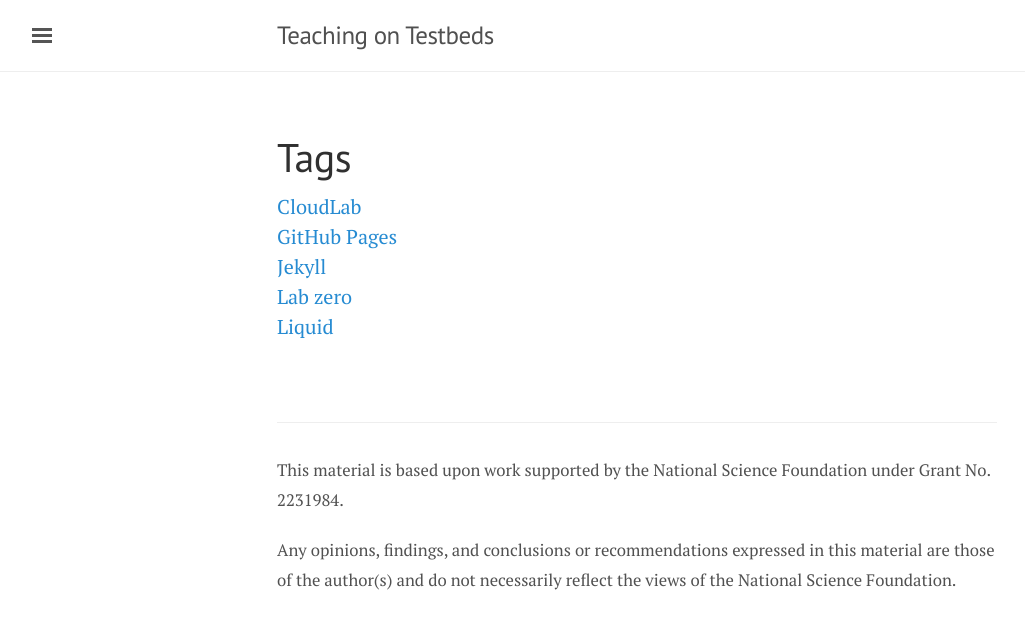
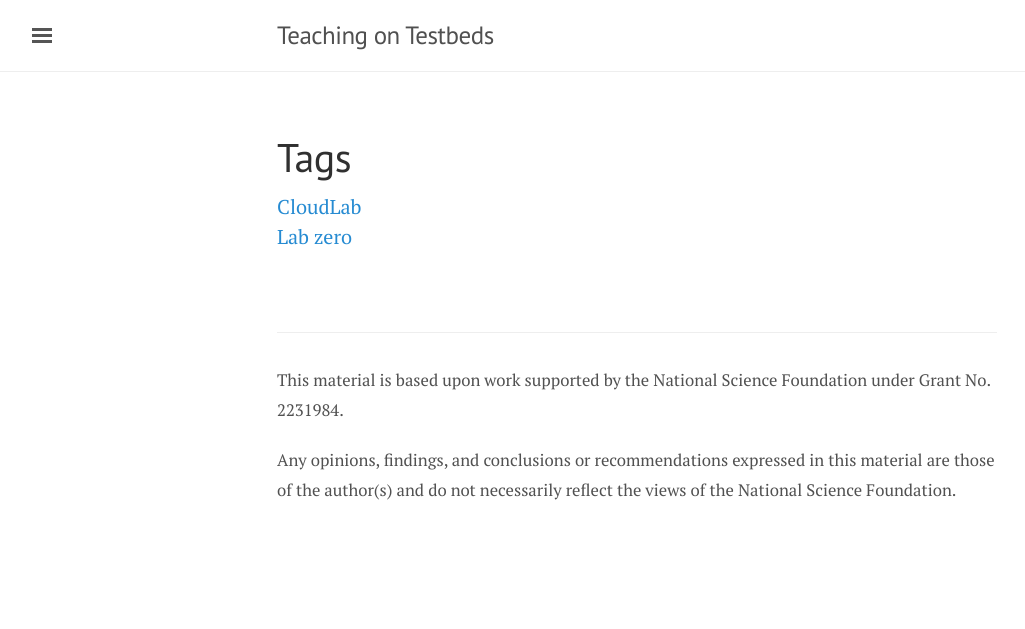
Before and after one commit to teaching-on-testbeds/teaching-on-testbeds.github.io, a Jekyll site: the page built from tags.md, in a window 1280 px wide. Shown: the top 629 px of the page, without its empty margins (3-1028 px from the left). Built offline with Jekyll 4.4.1, drawn with Linux system fonts in a browser that asks for light colours.

```diff
--- a/_data/tags.yml
+++ b/_data/tags.yml
@@ -1,12 +1,3 @@
-- slug: github-pages
-  name: GitHub Pages
-
-- slug: jekyll
-  name: Jekyll
-
-- slug: liquid
-  name: Liquid
-
 - slug: lab-zero
   name: Lab zero
 
```
